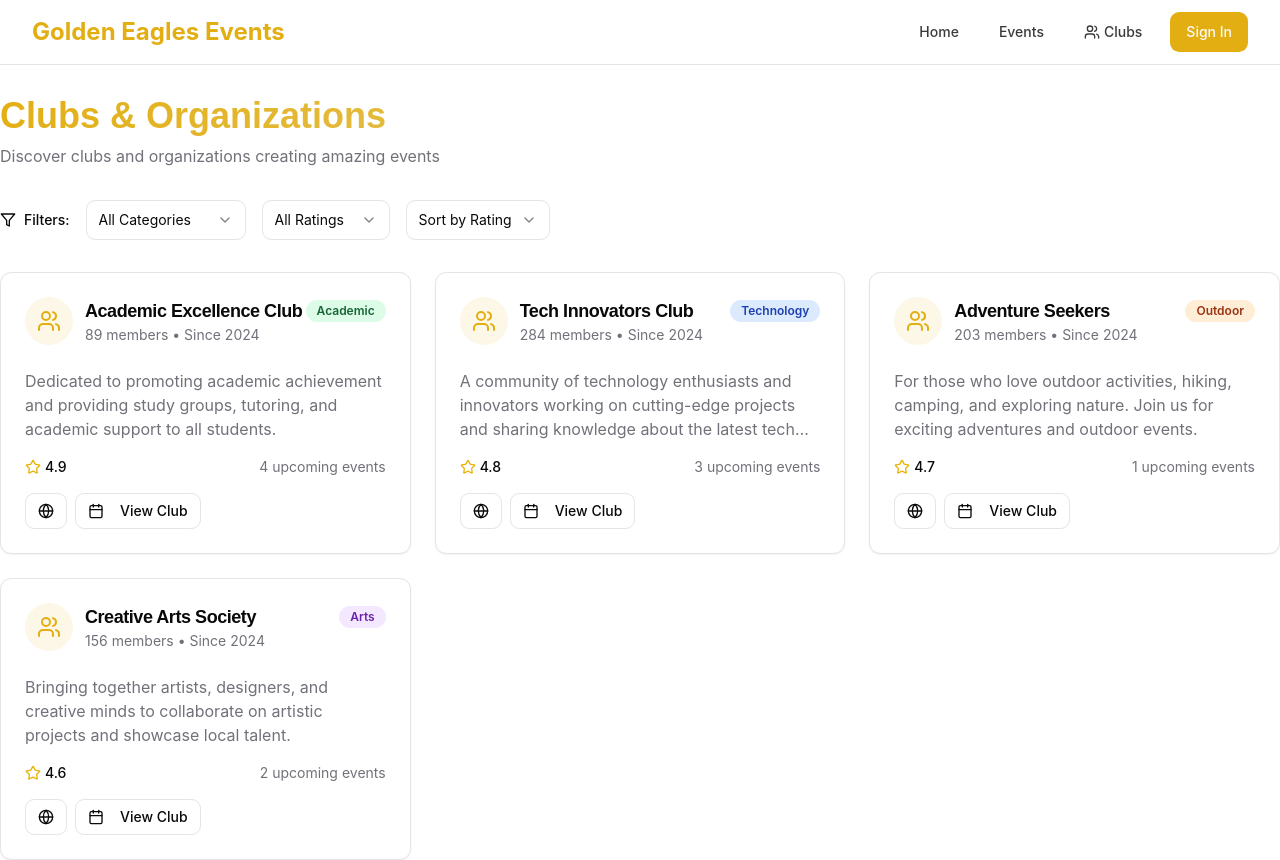
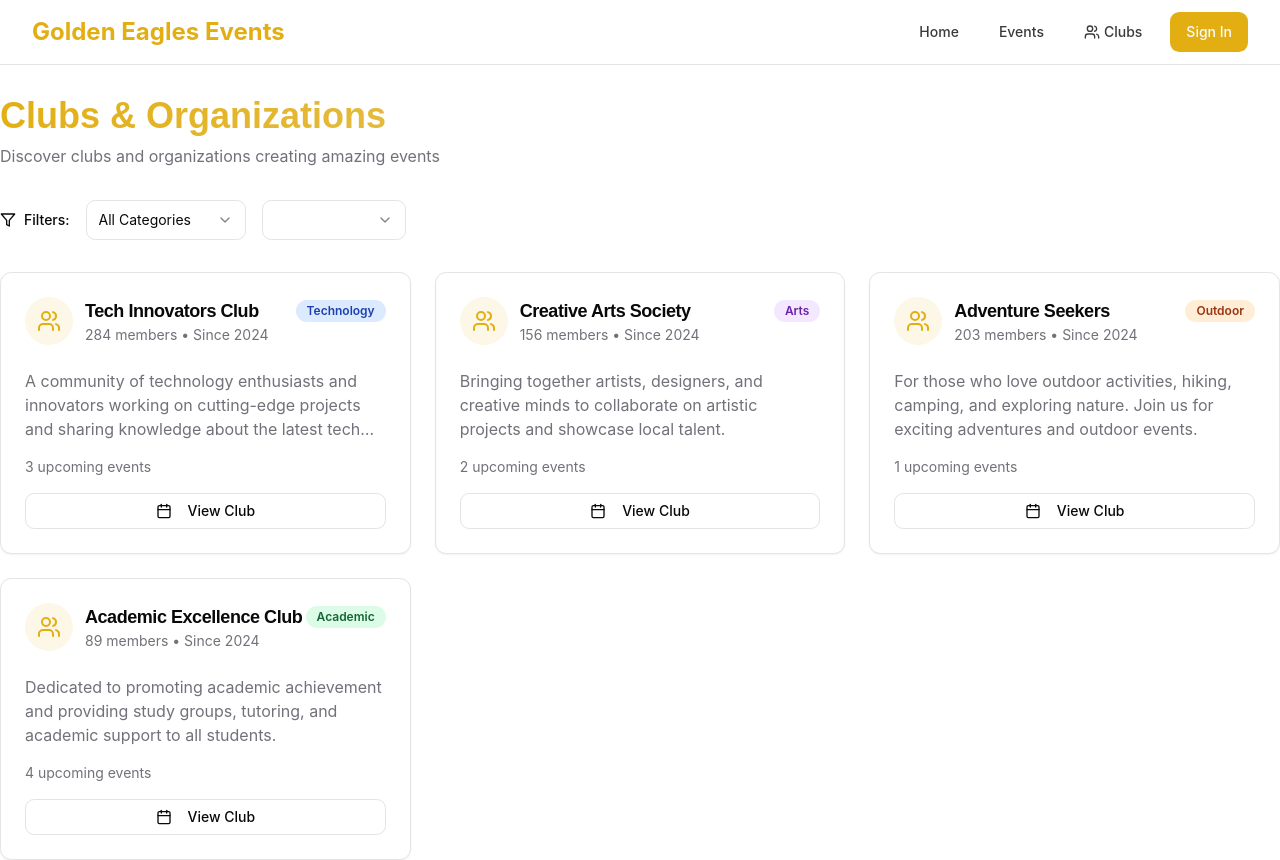
Before and after one commit to Manishkatel/party-spark-creator-hub, a React (Vite) app: page /clubs in a window 1280 px wide. Shown: the top 860 px of the page. Built offline with nearby package versions, Linux system fonts and the light colour scheme.

Commit message:
Remove club ratings and logo
Removed the ratings filter and display from the clubs section. Also removed the browser logo component from the clubs page.

```diff
--- a/src/components/home/ClubsSection.tsx
+++ b/src/components/home/ClubsSection.tsx
@@ -1,4 +1,4 @@
-import { Users, ArrowRight, Star } from "lucide-react";
+import { Users, ArrowRight } from "lucide-react";
 import { Card, CardContent, CardDescription, CardHeader, CardTitle } from "@/components/ui/card";
 import { Button } from "@/components/ui/button";
 import { Badge } from "@/components/ui/badge";
@@ -12,7 +12,6 @@ const featuredClubs = [
     description: "Building the future through code. Weekly hackathons, tech talks, and career prep.",
     members: 284,
     category: "Technology",
-    rating: 4.8,
     upcomingEvents: 3
   },
   {
@@ -21,7 +20,6 @@ const featuredClubs = [
     description: "Capture moments that matter. Photo walks, workshops, and exhibitions.",
     members: 156,
     category: "Arts",
-    rating: 4.6,
     upcomingEvents: 2
   },
   {
@@ -30,7 +28,6 @@ const featuredClubs = [
     description: "Sharpen your argumentation skills. Compete in tournaments and improve public speaking.",
     members: 89,
     category: "Academic",
-    rating: 4.9,
     upcomingEvents: 4
   },
   {
@@ -39,7 +36,6 @@ const featuredClubs = [
     description: "Explore the great outdoors. Weekend trips, nature photography, and outdoor adventures.",
     members: 203,
     category: "Outdoor",
-    rating: 4.7,
     upcomingEvents: 1
   }
 ];
@@ -87,11 +83,7 @@ const ClubsSection = () => {
                   {club.description}
                 </p>
 
-                <div className="flex items-center justify-between mb-4 text-sm">
-                  <div className="flex items-center">
-                    <Star className="w-4 h-4 text-yellow-500 mr-1" />
-                    <span className="font-medium">{club.rating}</span>
-                  </div>
+                <div className="flex items-center justify-center mb-4 text-sm">
                   <span className="text-muted-foreground">
                     {club.upcomingEvents} upcoming events
                   </span>
--- a/src/pages/Clubs.tsx
+++ b/src/pages/Clubs.tsx
@@ -4,7 +4,7 @@ import { Card, CardContent, CardDescription, CardHeader, CardTitle } from "@/com
 import { Button } from "@/components/ui/button";
 import { Badge } from "@/components/ui/badge";
 import { Select, SelectContent, SelectItem, SelectTrigger, SelectValue } from "@/components/ui/select";
-import { Plus, Users, Calendar, Globe, Filter, Star } from "lucide-react";
+import { Plus, Users, Calendar, Filter } from "lucide-react";
 import { useToast } from "@/hooks/use-toast";
 
 interface Club {
@@ -19,7 +19,7 @@ interface Club {
   created_at: string;
   category: string;
   members: number;
-  rating: number;
+
   upcomingEvents: number;
 }
 
@@ -37,7 +37,7 @@ const mockClubs: Club[] = [
     created_at: "2024-01-15T10:00:00Z",
     category: "Technology",
     members: 284,
-    rating: 4.8,
+
     upcomingEvents: 3
   },
   {
@@ -52,7 +52,7 @@ const mockClubs: Club[] = [
     created_at: "2024-02-10T14:30:00Z",
     category: "Arts",
     members: 156,
-    rating: 4.6,
+
     upcomingEvents: 2
   },
   {
@@ -67,7 +67,7 @@ const mockClubs: Club[] = [
     created_at: "2024-03-05T09:15:00Z",
     category: "Outdoor",
     members: 203,
-    rating: 4.7,
+
     upcomingEvents: 1
   },
   {
@@ -82,7 +82,7 @@ const mockClubs: Club[] = [
     created_at: "2024-01-20T11:00:00Z",
     category: "Academic",
     members: 89,
-    rating: 4.9,
+
     upcomingEvents: 4
   }
 ];
@@ -92,7 +92,7 @@ const Clubs = () => {
   const [loading, setLoading] = useState(true);
   const [user, setUser] = useState<any>(null);
   const [categoryFilter, setCategoryFilter] = useState<string>("All");
-  const [ratingFilter, setRatingFilter] = useState<string>("All");
+
   const [sortBy, setSortBy] = useState<string>("Rating");
   const { toast } = useToast();
 
@@ -123,14 +123,10 @@ const Clubs = () => {
   const filteredAndSortedClubs = clubs
     .filter(club => {
       if (categoryFilter !== "All" && club.category !== categoryFilter) return false;
-      if (ratingFilter === "4.5+" && club.rating < 4.5) return false;
-      if (ratingFilter === "4.0+" && club.rating < 4.0) return false;
       return true;
     })
     .sort((a, b) => {
       switch (sortBy) {
-        case "Rating":
-          return b.rating - a.rating;
         case "Members":
           return b.members - a.members;
         case "Events":
@@ -188,23 +184,12 @@ const Clubs = () => {
             </SelectContent>
           </Select>
 
-          <Select value={ratingFilter} onValueChange={setRatingFilter}>
-            <SelectTrigger className="w-32">
-              <SelectValue placeholder="Rating" />
-            </SelectTrigger>
-            <SelectContent>
-              <SelectItem value="All">All Ratings</SelectItem>
-              <SelectItem value="4.5+">4.5+ Stars</SelectItem>
-              <SelectItem value="4.0+">4.0+ Stars</SelectItem>
-            </SelectContent>
-          </Select>
 
           <Select value={sortBy} onValueChange={setSortBy}>
             <SelectTrigger className="w-36">
               <SelectValue placeholder="Sort by" />
             </SelectTrigger>
             <SelectContent>
-              <SelectItem value="Rating">Sort by Rating</SelectItem>
               <SelectItem value="Members">Sort by Members</SelectItem>
               <SelectItem value="Events">Sort by Events</SelectItem>
             </SelectContent>
@@ -263,33 +248,21 @@ const Clubs = () => {
                   </p>
 
                   <div className="flex items-center justify-between mb-4 text-sm">
-                    <div className="flex items-center">
-                      <Star className="w-4 h-4 text-yellow-500 mr-1" />
-                      <span className="font-medium">{club.rating}</span>
-                    </div>
                     <span className="text-muted-foreground">
                       {club.upcomingEvents} upcoming events
                     </span>
                   </div>
 
                   <div className="flex items-center justify-between">
-                    <div className="flex space-x-2">
-                      {club.website && (
-                        <Button size="sm" variant="outline" asChild>
-                          <a href={club.website} target="_blank" rel="noopener noreferrer">
-                            <Globe className="w-4 h-4" />
-                          </a>
-                        </Button>
-                      )}
                     <Button
                       size="sm"
                       variant="outline"
                       onClick={() => window.location.href = `/club/${club.id}`}
+                      className="w-full"
                     >
                       <Calendar className="w-4 h-4 mr-2" />
                       View Club
                     </Button>
-                    </div>
                   </div>
                 </CardContent>
               </Card>
```
Lines whose indentation alone changed are shown as unchanged.
